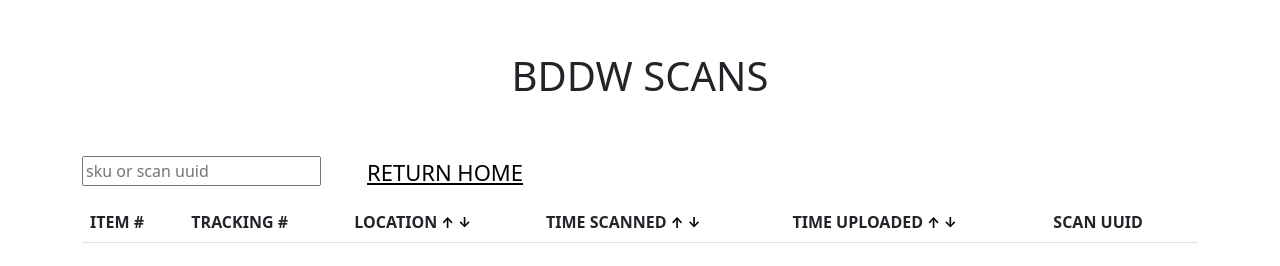
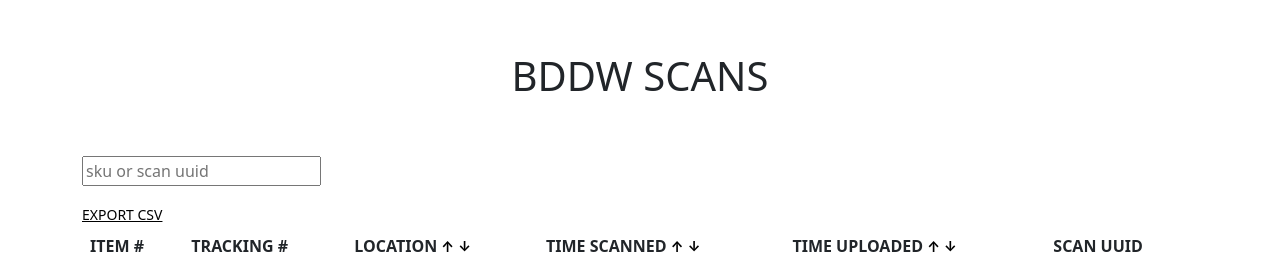
Before and after one commit to dev-bddw/mothership_scans, a Django app: page / in a window 1280 px wide. Shown: the part 56-322 px from the top of the page. Run offline with Django 3.2, Linux system fonts and the light colour scheme; the visitor is signed in with stand-in values (Sample User, id 1); data that the repository does not hold is empty; parts of the project's set-up code (start-up, migrations or seed data) failed here and were passed over; some libraries are stand-ins or nearby versions.

Commit message:
csv exports

```diff
--- a/config/urls.py
+++ b/config/urls.py
@@ -9,6 +9,7 @@ from rest_framework.authtoken.views import obtain_auth_token
 
 from scans.views import (
     create_scan_api_endpoint,
+    export_scans,
     return_scans_by_location,
     return_scans_by_sku,
     return_scans_by_tn,
@@ -21,6 +22,7 @@ urlpatterns = [
     path("", view=scans_list, name="home"),
     path("v2/", include("v2.urls", namespace="v2")),
     path("endpoint/", view=create_scan_api_endpoint, name="endpoint"),
+    path("csv/", view=export_scans, name="export"),
     path("sort/", view=scans_sorting, name="sorting"),
     path("search/", view=search_scans, name="search"),
     path("by-sku/<item_sku>/", view=return_scans_by_sku, name="by-sku"),
--- a/scans/templates/scans_list.html
+++ b/scans/templates/scans_list.html
@@ -17,9 +17,13 @@
     hx-swap="outerHTML">
   </div>
   <div class="col">
-    <a style="text-decoration: underline; font-size: 22px" href="{% url 'home' %}">RETURN HOME</a>
+
   </div>
 </div>
+<div>
+	<a style="text-decoration: underline; font-size: 14px" href="{% url 'export' %}">EXPORT CSV</a>
+</div>
+
 <table id="search-results" class="pt-4 table table-striped">
     <thead>
       <tr>
--- a/scans/views.py
+++ b/scans/views.py
@@ -1,3 +1,6 @@
+import csv
+import datetime
+
 from django.contrib.auth.decorators import login_required
 from django.shortcuts import HttpResponse, render
 from django.views.decorators.csrf import csrf_exempt
@@ -127,3 +130,51 @@ def create_scan_api_endpoint(request):
         jdata = JSONRenderer().render(serializer.errors)
 
         return HttpResponse(jdata, content_type="application/json")
+
+
+@login_required
+def export_scans(request):
+    date = datetime.datetime.now()
+
+    response = HttpResponse(
+        content_type="text/csv",
+        headers={
+            "Content-Disposition": f'attachment; filename="BDDW_SCANS_{date}.csv"'
+        },
+    )
+
+    writer = csv.writer(response)
+
+    scans = (
+        Scan.objects.all()
+        .order_by("-time_upload")
+        .values_list(
+            "sku",
+            "tracking",
+            "location",
+            "time_upload",
+            "time_scan",
+            "scan_id",
+        )
+    )
+    writer.writerow(
+        ["SKU", "TRACKING", "LOCATION", "TIME SCAN", "TIME UPLOAD", "SCAN ID"]
+    )
+
+    loc = {
+        "301": "FRANKFORD",
+        "201": "RED LION",
+        "101": "TEST",
+        "401": "ERIE",
+        "501": "NEW YORK",
+        "601": "LONDON - MOUNT",
+        "602": "LNDON - VYNER",
+    }
+
+    for record in scans:
+        record = list(record)
+        record[2] = loc.get(str(record[2]))
+
+        writer.writerow(record)
+
+    return response
```
